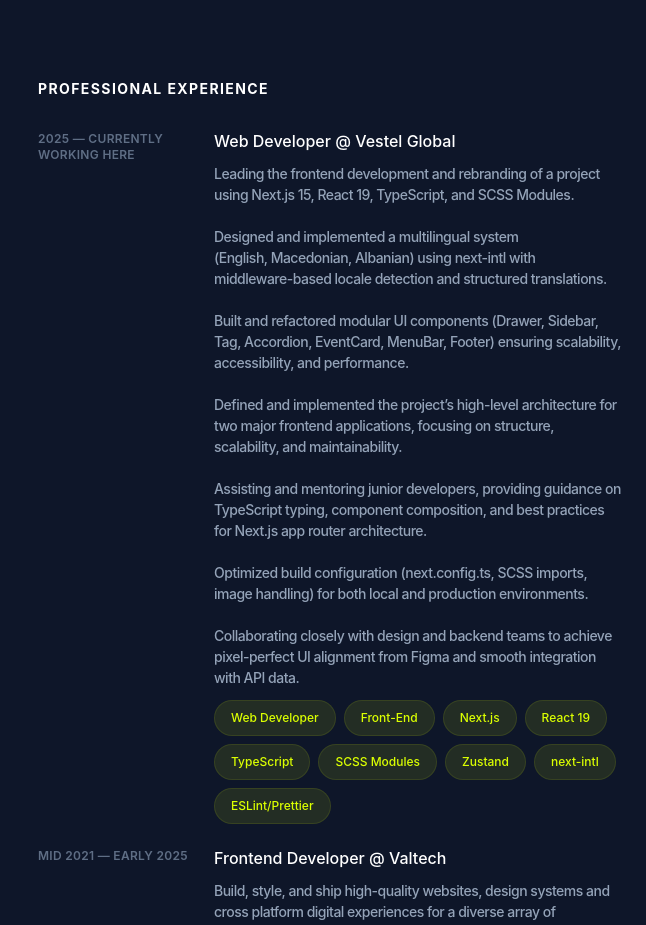
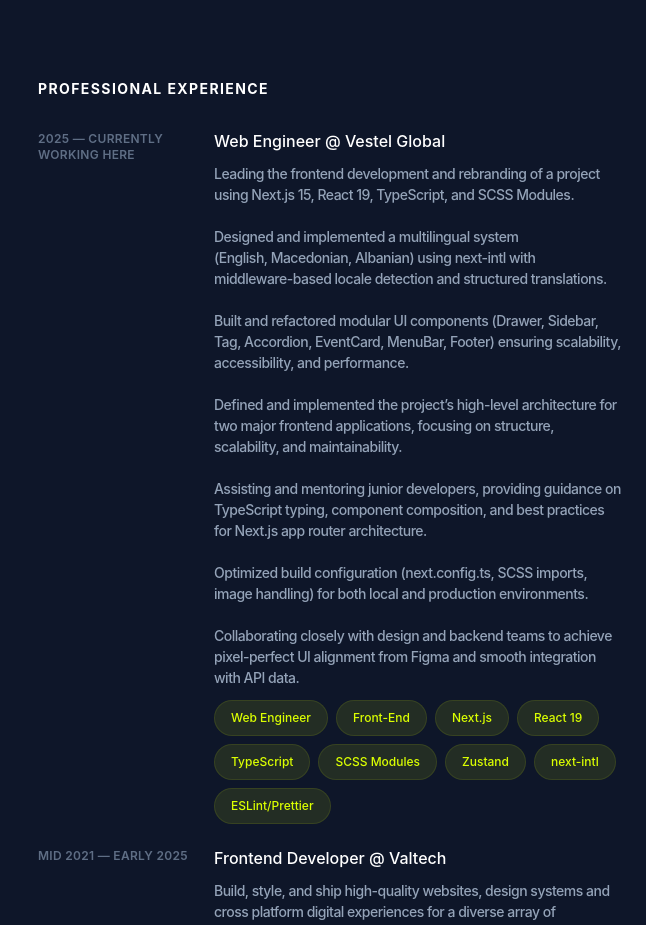
Before and after one commit to acevnn/portfolio, a React (Vite) app: page / in a window 1280 px wide. Shown: the part 1020-1945 px from the top of the page, without its empty margins (634-1280 px from the left). Built offline with nearby package versions, Linux system fonts and the light colour scheme; a web font is replaced by a local one.

Commit message:
update role

```diff
--- a/src/constants.ts
+++ b/src/constants.ts
@@ -69,7 +69,7 @@
   {
     id: 5,
     time: "2025 — Currently working here",
-    role: "Web Developer @ Vestel Global",
+    role: "Web Engineer @ Vestel Global",
     paragraph: [
       "Leading the frontend development and rebranding of a project using Next.js 15, React 19, TypeScript, and SCSS Modules. \n \n",
       "Designed and implemented a multilingual system \n (English, Macedonian, Albanian) using next-intl with \n middleware-based locale detection and structured translations. \n\n ",
@@ -80,7 +80,7 @@
       "Collaborating closely with design and backend teams to achieve pixel-perfect UI alignment from Figma and smooth integration with API data. \n",
     ],
     tags: [
-      "Web Developer",
+      "Web Engineer",
       "Front-End",
       "Next.js",
       "React 19",
```
